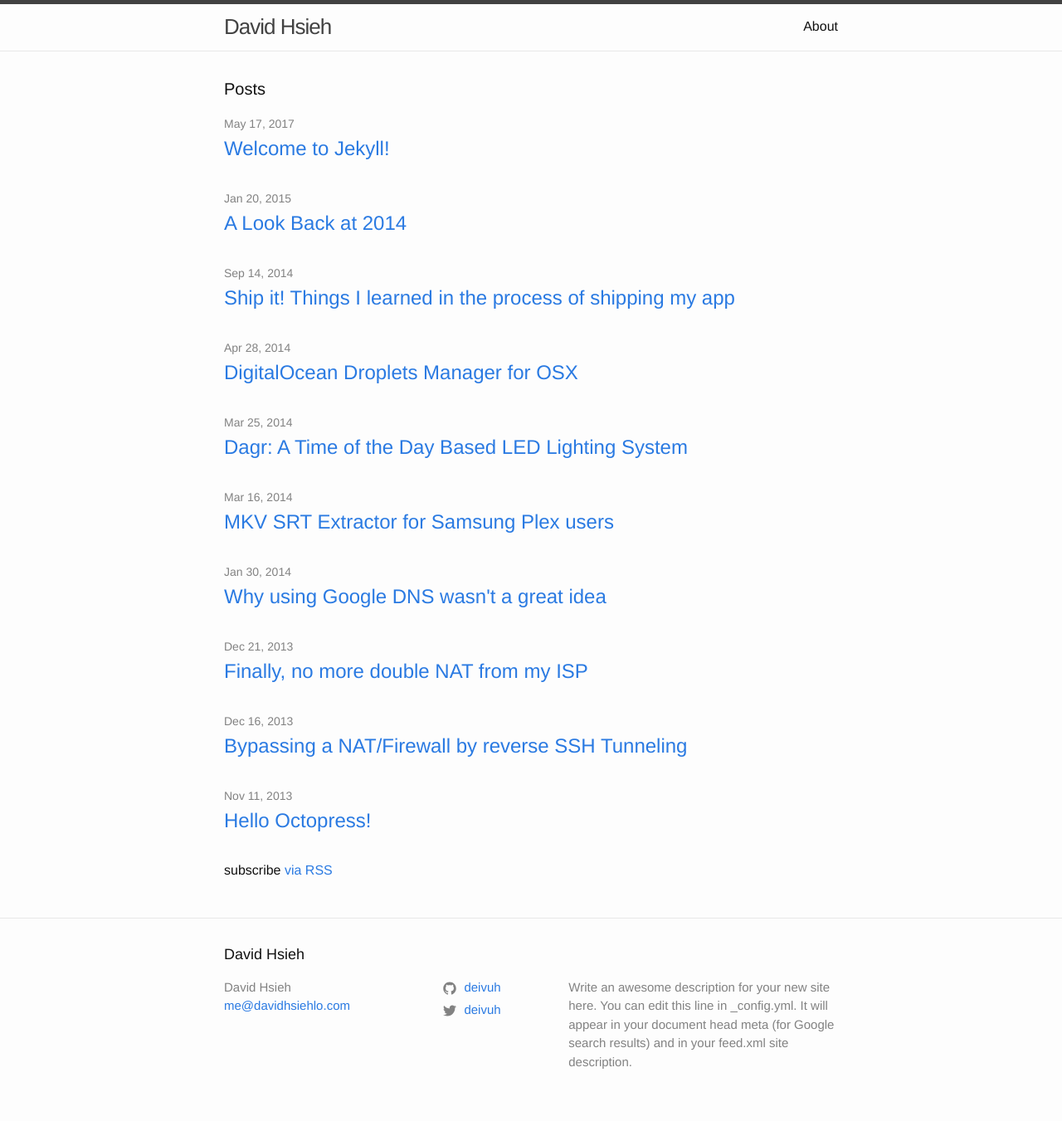
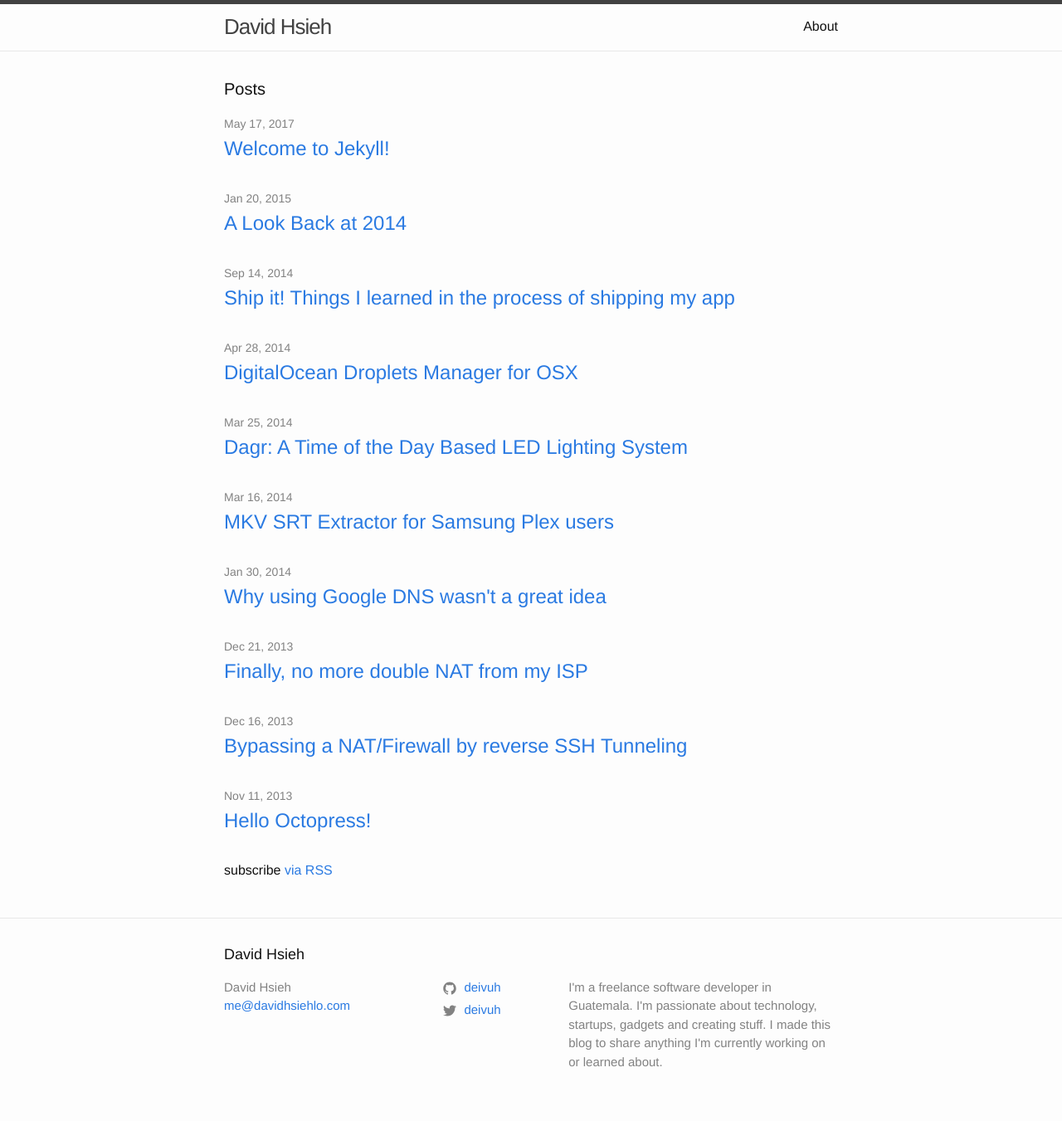
Before and after one commit to deivuh/blog, a Jekyll site: the page built from index.md, in a window 1280 px wide. Shown: the whole page at 83% size. Built offline with Jekyll 4.4.1, drawn with Linux system fonts in a browser that asks for light colours.

Commit message:
site description

```diff
--- a/_config.yml
+++ b/_config.yml
@@ -16,9 +16,9 @@
 title: David Hsieh
 email: me@davidhsiehlo.com
 description: > # this means to ignore newlines until "baseurl:"
-  Write an awesome description for your new site here. You can edit this
-  line in _config.yml. It will appear in your document head meta (for
-  Google search results) and in your feed.xml site description.
+  I'm a freelance software developer in Guatemala. I'm passionate about technology, startups,
+  gadgets and creating stuff. I made this blog to share anything I'm currently working on or
+  learned about.
 baseurl: "/blog" # the subpath of your site, e.g. /blog
 url: "deivuh.github.io" # the base hostname & protocol for your site, e.g. http://example.com
 twitter_username: deivuh
```
